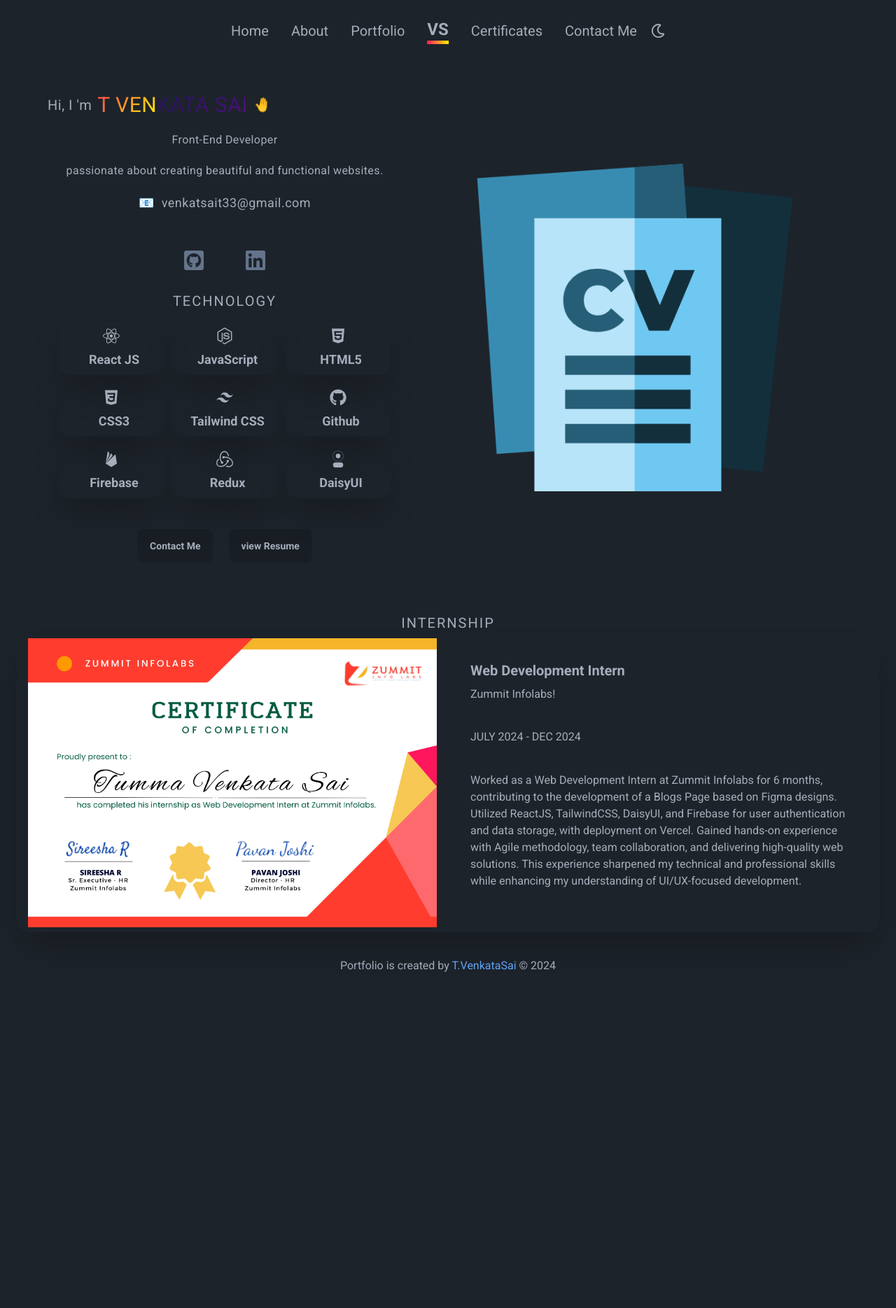
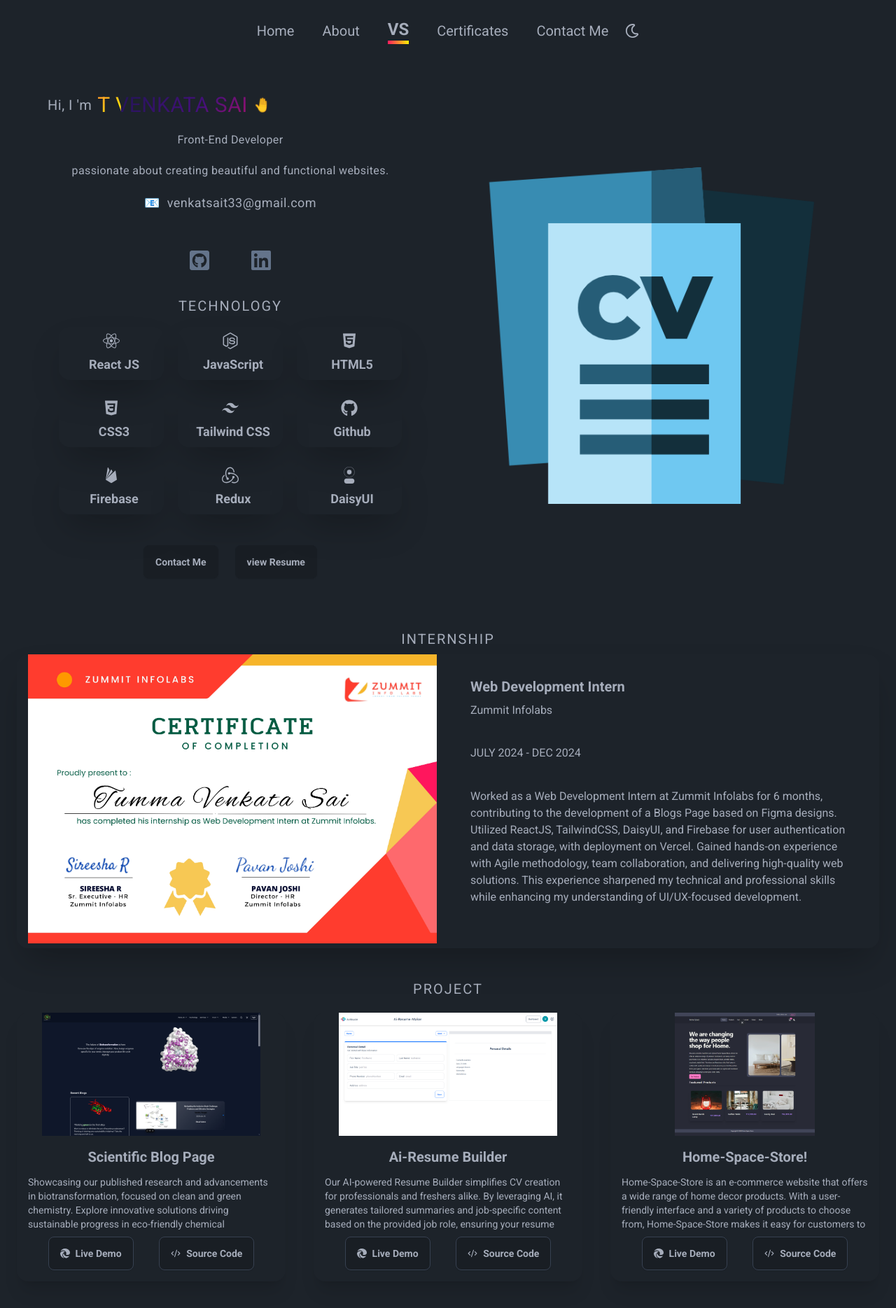
Before and after one commit to venkatsait33/Portfolio-vs, a React (Vite) app: page / in a window 1280 px wide. Shown: the top 1869 px of the page at 70% size. Before the commit the page ends 1392 px from the top, so only its background shows below. Built offline with nearby package versions, Linux system fonts and the light colour scheme; the HTML template or start-up script is replaced by a standard one.

Commit message:
added projects in the home page

```diff
--- a/src/components/About.jsx
+++ b/src/components/About.jsx
@@ -38,8 +38,6 @@
           to delivering high-quality code that exceeds expectations.
         </p>
       </ul>
-
-      <Skills />
       <Education />
     </div>
   );
--- a/src/components/Education.jsx
+++ b/src/components/Education.jsx
@@ -5,10 +5,10 @@
         <p className="text-xl tracking-widest text-center text-purple-200 uppercase max-sm:text-base">
           Education
         </p>
-        <ul className="grid grid-cols-2 gap-3 max-sm:grid-cols-1">
-          <li className="flex flex-col gap-1 p-4 shadow-2xl card ">
+        <ul className="grid grid-cols-1 gap-4 max-sm:grid-cols-1 ">
+          <li className="flex flex-col gap-1 p-4 shadow-2xl card h-[250px] border-2 border-purple-200 ">
             <p
-              className="text-lg font-semibold text-center max-sm:text-base"
+              className="mt-4 text-lg font-semibold text-center max-sm:text-base"
               data-prefix=""
             >
               &nbsp; B.TECH
@@ -24,8 +24,8 @@
               </p>
             </div>
           </li>
-          <li className="flex flex-col gap-1 shadow-2xl max-sm:text-sm card">
-            <p className="text-lg font-semibold text-center max-sm:text-base " data-prefix="">
+          <li className="flex flex-col gap-1 shadow-2xl max-sm:text-sm card h-[250px] border-2 border-purple-200">
+            <p className="mt-4 text-lg font-semibold text-center max-sm:text-base " data-prefix="">
               &nbsp;Diploma
             </p>
             <div className="flex flex-col gap-1 max-[560px]:flex-wrap max-[560px]:mx-auto  max-[560px]:place-content-between p-1 m-1 text-center">
@@ -42,10 +42,9 @@
               </p>
             </div>
           </li>
-          <li className="flex flex-col gap-1 shadow-2xl card">
+          <li className="flex flex-col gap-1 shadow-2xl card h-[250px] border-2 border-purple-200">
             <p
-              className="text-lg font-semibold text-center max-sm:text-base "
-              data-prefix=">"
+              className="mt-4 text-lg font-semibold text-center max-sm:text-base "
             >
               &nbsp; SSC
             </p>
--- a/src/components/Home.jsx
+++ b/src/components/Home.jsx
@@ -3,6 +3,7 @@
 import { Link } from "react-router-dom";
 import TechnicalSkills from "./TechnicalSkills";
 import certificate from '../assets/Certificate of Completion - Tumma Venkata Sai (1)_page-0001.jpg'
+import Portfolio from "./Portfolio";
 const Home = () => {
   return (
     <div>
@@ -31,8 +32,8 @@
 
             <ul className="flex items-center justify-center p-3 mx-auto mt-10 gap-14 place-items-center">
               <li>
-                <a href="https://github.com/venkatsait33" target="_blank">
-                  <FaGithubSquare className="w-8 h-8 duration-300 text-slate-500 hover:text-black" />
+                <a href="https://github.com/venkatsait33" target="_blank" className=" tooltip" data-tip="Git-Hub">
+                  <FaGithubSquare className="w-8 h-8 duration-300 text-slate-500 " />
                 </a>
               </li>
 
@@ -40,8 +41,9 @@
                 <a
                   href="https://www.linkedin.com/in/venkatsai-t/"
                   target="_blank"
+                  className=" tooltip" data-tip="LinkedIn"
                 >
-                  <FaLinkedin className="w-8 h-8 duration-300 text-slate-500 hover:text-black" />
+                  <FaLinkedin className="w-8 h-8 duration-300 text-slate-500 " />
                 </a>
               </li>
             </ul>
@@ -79,13 +81,13 @@
           <figure className="lg:w-[50%]">
             <img
               src={certificate}
-              alt="ReactJS-certificate"
+              alt="Internship-certificate"
               className="p-4 mb-2 rounded-lg "
             />
           </figure>
           <div className="card-body lg:w-[50%] ">
             <h2 className="card-title">Web Development Intern</h2>
-            <p> Zummit Infolabs!</p>
+            <p> Zummit Infolabs</p>
             <p>JULY 2024 - DEC 2024 </p>
             <p className="">
               Worked as a Web Development Intern at Zummit Infolabs for 6 months, contributing to the development of a Blogs Page based on Figma designs. Utilized ReactJS, TailwindCSS, DaisyUI, and Firebase for user authentication and data storage, with deployment on Vercel. Gained hands-on experience with Agile methodology, team collaboration, and delivering high-quality web solutions. This experience sharpened my technical and professional skills while enhancing my understanding of UI/UX-focused development.
@@ -95,6 +97,10 @@
         </div>
 
       </div>
+      <div className="p-2 m-2">
+        <h1 className="mb-2 text-xl tracking-widest text-center uppercase text-cent max-sm:text-sm">Project</h1>
+        <Portfolio />
+      </div>
     </div>
   );
 };
--- a/src/components/NavBar.jsx
+++ b/src/components/NavBar.jsx
@@ -11,11 +11,6 @@
   {
     label: "About",
     path: "/about",
-  },
-
-  {
-    label: "Portfolio",
-    path: "/portfolio",
   },
   {
     label: "VS",
@@ -47,8 +42,8 @@
   };
 
   return (
-    <div className="flex justify-center space-x-5  max-[560px]:p-5 text-center place-items-center navbar bg-base-100 ">
-      <div className="flex space-x-8 max-[560px]:space-x-2 max-[560px]:text-base text-xl place-items-center  ">
+    <div className="flex justify-center space-x-6 mx-auto  max-[560px]:p-5 text-center place-items-center navbar bg-base-100 ">
+      <div className="flex space-x-10 max-[560px]:space-x-2 max-[560px]:text-base text-xl place-items-center  ">
         {links.map((link, i) => (
           <div key={i} className={activeLink === link.path ? "active" : ""}>
             <Link
--- a/src/components/Portfolio.jsx
+++ b/src/components/Portfolio.jsx
@@ -5,13 +5,13 @@
 const Portfolio = () => {
   return (
     <div
-      className="grid grid-cols-2
+      className="grid mx-auto max-md:grid-cols-2 lg:grid-cols-3 max-lg:grid-cols-3
       max-[960px]:w-[90%] gap-10 mt-5  max-[560px]:grid-cols-1 mb-10"
     >
       {info.portfolio.map((item, index) => (
         <div
           key={index}
-          className="shadow-xl card card-compact bg-base-100 w-96 max-[990px]:w-80"
+          className="shadow-xl card card-compact bg-base-100 w-96 max-[990px]:w-80  duration-100 transform hover:scale-105"
         >
           <figure>
             <img
@@ -30,7 +30,7 @@
               <a
                 href={item.demo}
                 target="_blank"
-                className="border border-gray-700 hover:text-white btn"
+                className="border border-gray-700 hover:text-black dark:hover:text-white btn"
               >
                 <p className="flex gap-2">
                   <span>
@@ -42,7 +42,7 @@
               <a
                 href={item.code}
                 target="_blank"
-                className="border border-gray-700 btn hover:text-white"
+                className="border border-gray-700 btn hover:text-black dark:hover:text-white"
               >
                 <p className="flex gap-2">
                   <span>
--- a/src/components/TechnicalSkills.jsx
+++ b/src/components/TechnicalSkills.jsx
@@ -48,7 +48,7 @@
                 <p className="mb-2 text-xl tracking-widest uppercase text-cent max-sm:text-sm">
                     Technology
                 </p>
-                <ul className="grid grid-cols-3 max-lg:grid-cols-2 max-[560px]:grid-cols-2 gap-3 mx-auto">
+                <ul className="grid grid-cols-3 max-lg:grid-cols-2 max-[560px]:grid-cols-2 lg:gap-5 gap-3 mx-auto">
                     {skill.map((item) => (
                         <li key={item.name} className="">
                             <p
--- a/src/info.js
+++ b/src/info.js
@@ -2,8 +2,33 @@
 import tic_tac from "./assets/tic-tac-toe.png";
 import apod from "../src/assets/Screenshot 2024-07-03 115729.png";
 import home_store from '../src/assets/Screenshot 2024-07-16 174050.png'
+import quantzime from "../src/assets/quantzime.png"
+import resume from '../src/assets/ai-resume.png'
 export const info = {
   portfolio: [
+    {
+      title: "Scientific Blog Page",
+      description: "Showcasing our published research and advancements in biotransformation, focused on clean and green chemistry. Explore innovative solutions driving sustainable progress in eco-friendly chemical processes.",
+      image: quantzime,
+      demo: "https://quantumzyme-blogs.vercel.app/",
+      code:"https://github.com/venkatsait33/quantumzymeBlogs.git",
+    },
+    {
+      title: "Ai-Resume Builder",
+      description:
+        "Our AI-powered Resume Builder simplifies CV creation for professionals and freshers alike. By leveraging AI, it generates tailored summaries and job-specific content based on the provided job role, ensuring your resume stands out. Create polished, professional CVs effortlessly and land your dream job.",
+      image: resume,
+      demo: "https://ai-resume-maker-cv.vercel.app/",
+      code: "https://github.com/venkatsait33/Ai-Resume-maker.git",
+    },
+    {
+      title: "Home-Space-Store!",
+      description:
+        "Home-Space-Store is an e-commerce website that offers a wide range of home decor products. With a user-friendly interface and a variety of products to choose from, Home-Space-Store makes it easy for customers to find the perfect home decor items for their space.",
+      image: home_store,
+      demo: "https://home-space-store.vercel.app/",
+      code: "https://github.com/venkatsait33/Home-Space-Store/tree/repository",
+    },
     {
       title: "Movie-Tv-Database-Application",
       description:
@@ -28,14 +53,7 @@
       demo: "https://tic-tac-toe-cell-size-according-input-value.vercel.app/",
       code: "https://github.com/venkatsait33/Tic-Tac-toe_Cell_size_according_inputValue.git",
     },
-    {
-      title: "Home-Space-Store!",
-      description:
-        "Home-Space-Store is an e-commerce website that offers a wide range of home decor products. With a user-friendly interface and a variety of products to choose from, Home-Space-Store makes it easy for customers to find the perfect home decor items for their space.",
-      image: home_store,
-      demo: "https://home-space-store.vercel.app/",
-      code: "https://github.com/venkatsait33/Home-Space-Store/tree/repository",
-    },
+
     // Add more projects here...
   ],
 };
```
Also changed, not shown: src/assets/ai-resume.png (added), src/assets/quantzime.png (added).
